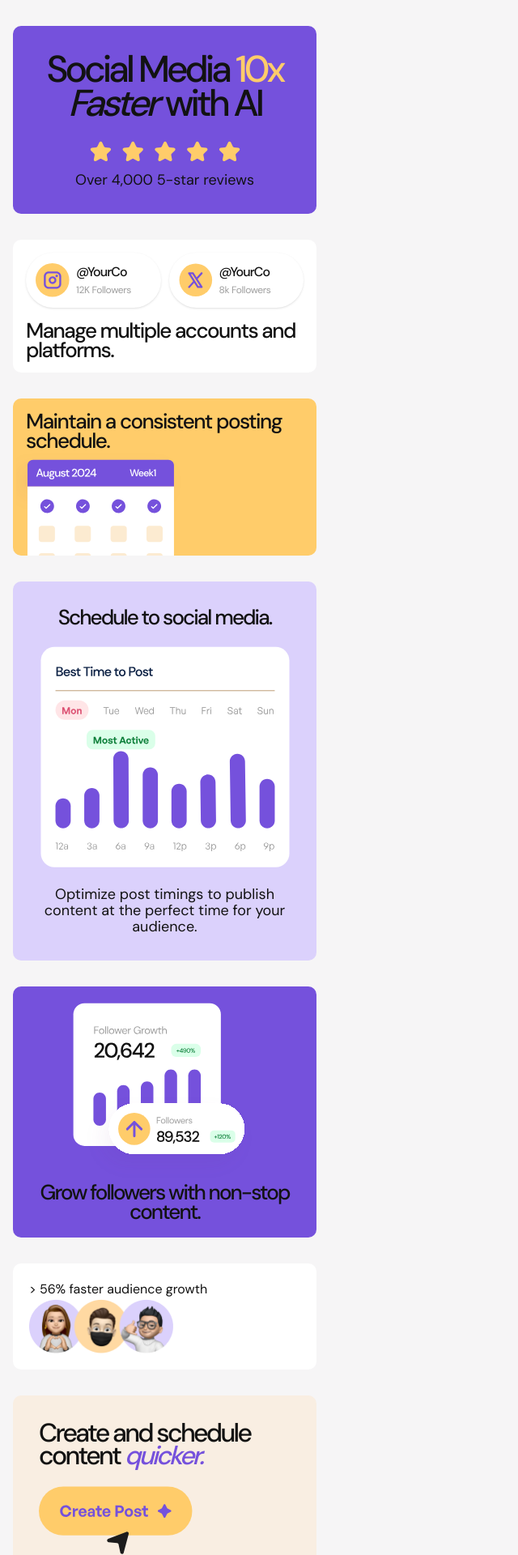
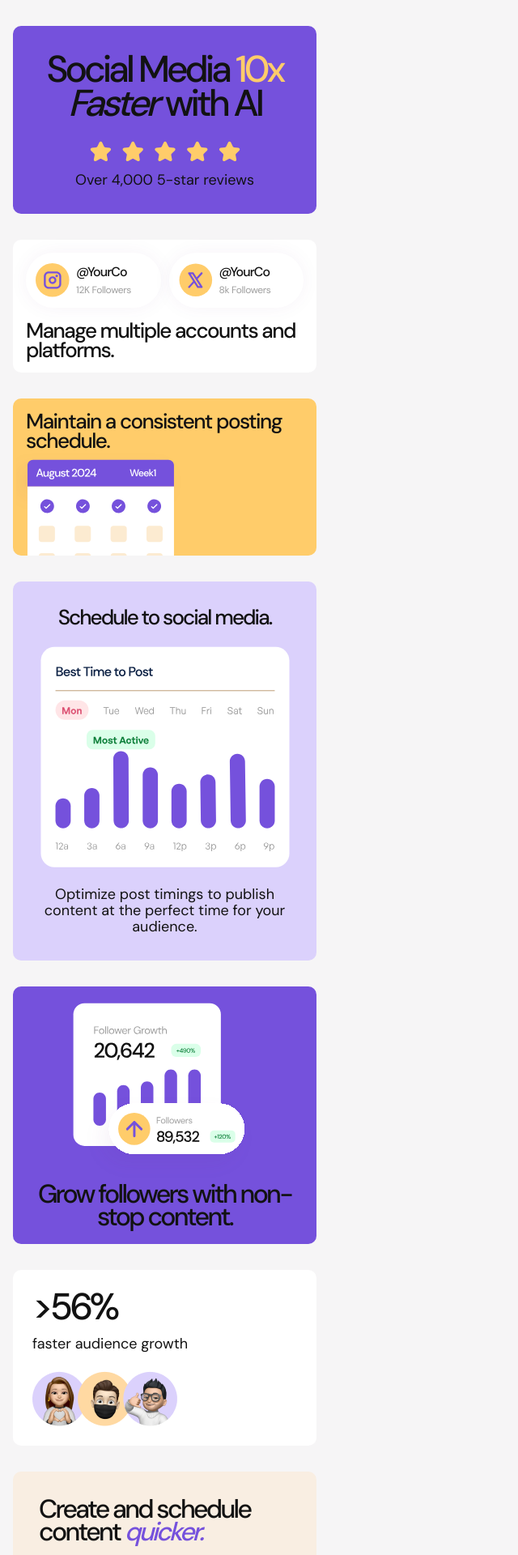
Before and after one commit to sorengrey/Frontend-Mentor-Bento-Grid, a Next.js app in the folder frontend-mentor-bento-grid/: page / in a window 1280 px wide. Shown: the top 1920 px of the page at 81% size, without its empty margins (0-640 px from the left). Built offline with nearby package versions, Linux system fonts and the light colour scheme.

Commit message:
Shadow, text styling
Fixed drop shadow, worked on text styling and padding/margins

```diff
--- a/frontend-mentor-bento-grid/src/app/page.js
+++ b/frontend-mentor-bento-grid/src/app/page.js
@@ -18,7 +18,7 @@ export default function Home() {
 
         <div className="flex flex-col p-[16px] text-black bg-white text-[26px] rounded-[10px] padding-[16px]">
           <div className="flex bg-white mb-[16px] gap-[10px]">
-            <div className="flex flex-row flex-1 p-[12px] shadow-sm rounded-[34px] text-[16px]">
+            <div className="flex flex-row flex-1 p-[12px] shadow-[0_0_24.45px_0_rgba(98,26,123,0.05)] rounded-[34px] text-[16px]">
               <Image
                 src="/instagram.svg"
                 alt="instagram logo"
@@ -33,7 +33,7 @@ export default function Home() {
               </div>
             </div>
 
-            <div className="flex flex-1 p-[12px] shadow-sm rounded-[34px]">
+            <div className="flex flex-1 p-[12px] shadow-[0_0_24.45px_0_rgba(98,26,123,0.05)] rounded-[34px]">
               <Image src="/twitter.svg" alt="x logo" width="42" height="42" />
               <div className="flex flex-col ml-[8px]">
                 <div className="text-[16px] font-medium tracking-[-0.06em]">
@@ -43,7 +43,7 @@ export default function Home() {
               </div>
             </div>
           </div>
-          <div className="text-[26px] font-medium leading-[24px] tracking-[-0.06em]">
+          <div className="text-[26px] font-medium leading-[24px] tracking-[-0.06em] ">
             Manage multiple accounts and platforms.
           </div>
         </div>
@@ -73,7 +73,7 @@ export default function Home() {
         </div>
 
         <div className="bg-purple-500 text-center rounded-[10px] p-[20px] text-preset-3 w-full">
-          <div className="justify-items-center">
+          <div className="justify-items-center ">
             <Image
               src="/chart.svg"
               alt="growth chart"
@@ -81,11 +81,18 @@ export default function Home() {
               height="200"
             />
           </div>
-          Grow followers with non-stop content.
+          <p className="text-[32px] font-medium leading-[28px] tracking-[-0.085em]">
+            Grow followers with non-stop content.
+          </p>
         </div>
-        <div className="bg-white rounded-[10px] p-[20px] text-black w-full">
-          <span>&gt;</span> 56% faster audience growth
-          <Image src="/avatars.png" alt="avatars" width="178" height="66" />
+        <div className="bg-white rounded-[10px] p-[24px] text-black w-full">
+          <div className="text-[46px] font-medium leading-[42px] tracking-[-0.085em] mb-[15px]">
+            <span>&gt;</span>56%{" "}
+          </div>
+          <p className="mb-[24px] text-[18px] leading-[20px] tracking-[0]">
+            faster audience growth
+          </p>
+          <Image src="/avatars.png" alt="avatars" width="179" height="67" />
         </div>
         <div className="bg-yellow-100 rounded-[10px] pl-[32px] pr-[32px] pb-[24px] pt-[32px] text-black text-[32px] font-medium leading-[28px] tracking-[-0.085em] w-full">
           Create and schedule content
```
